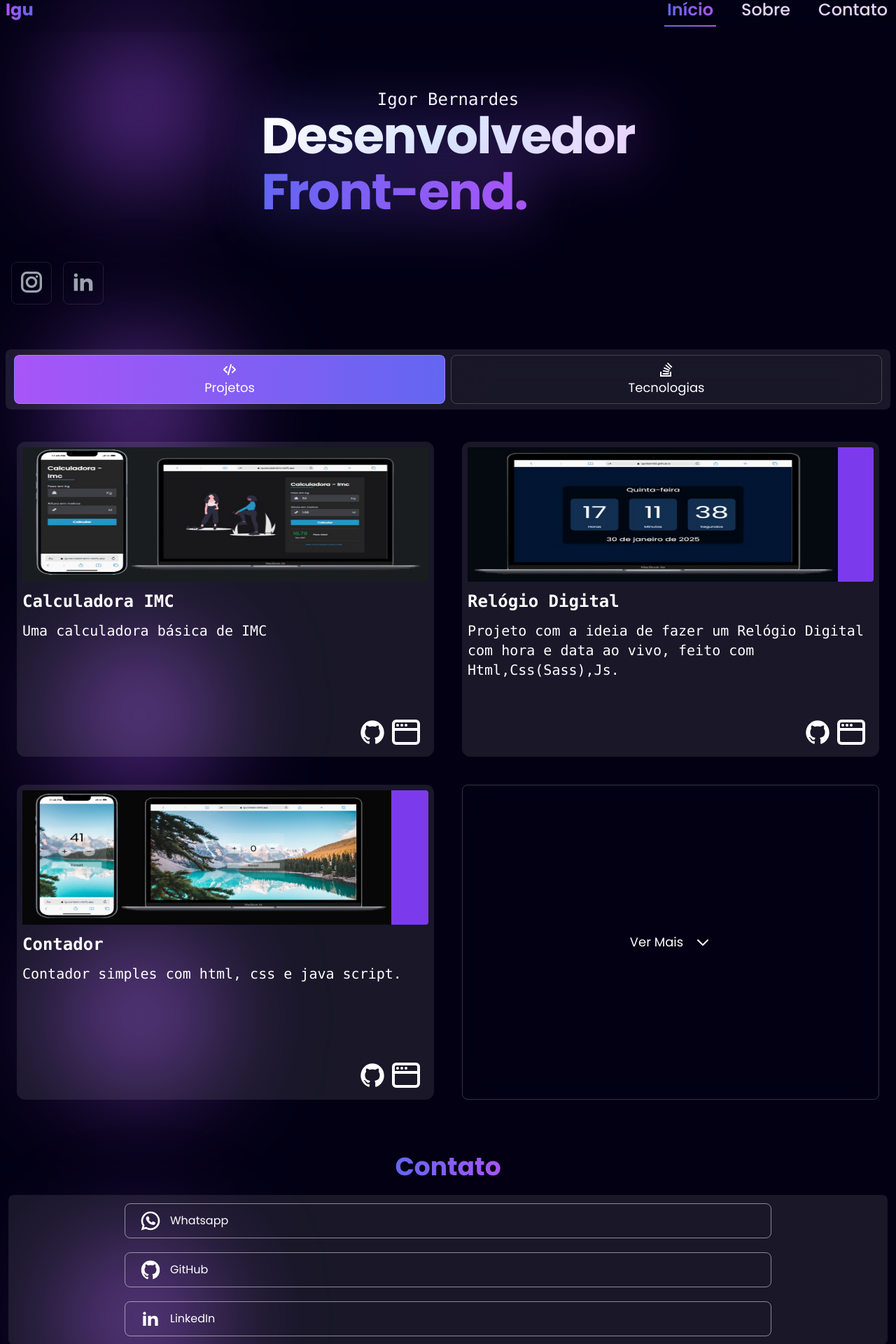
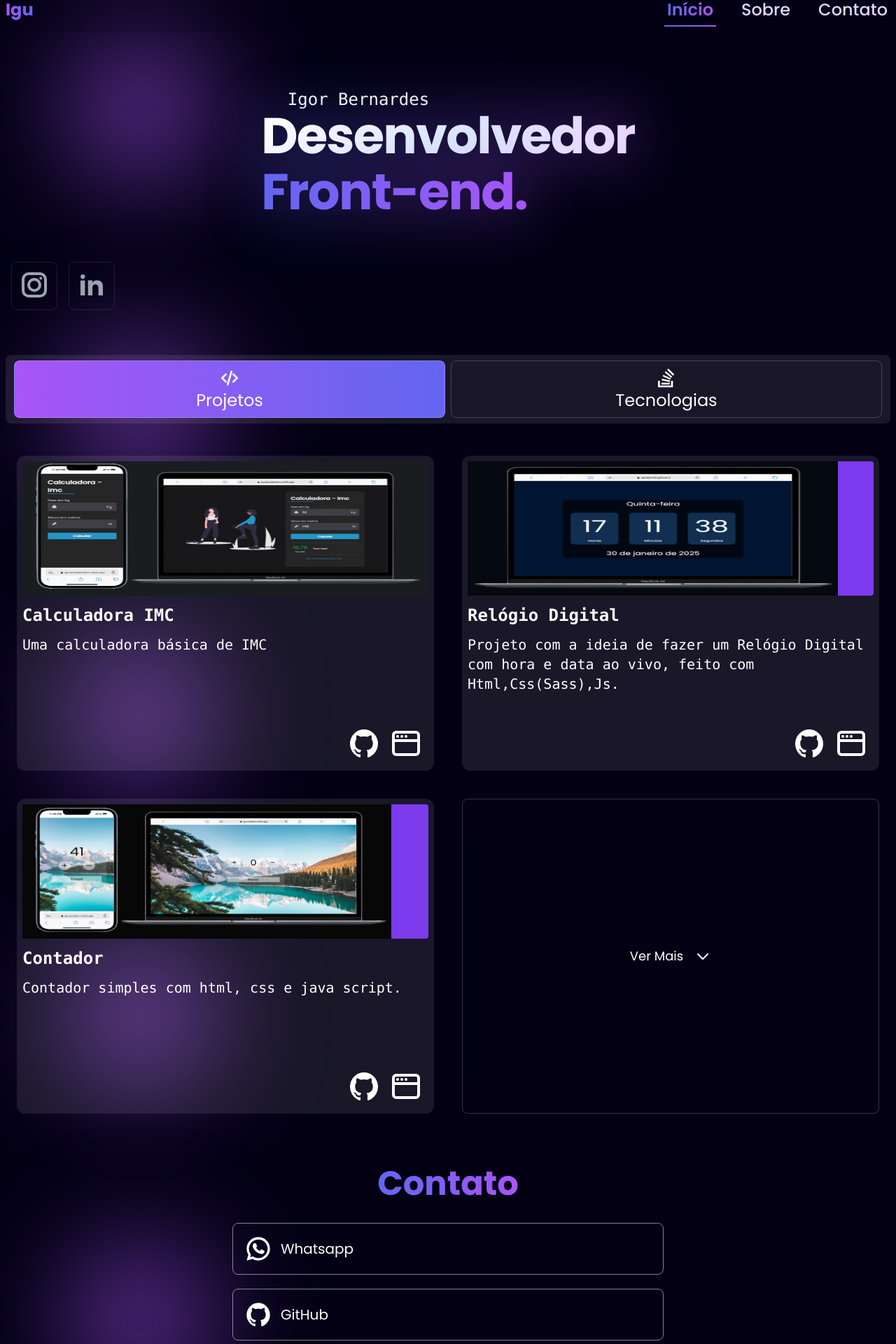
Before and after one commit to IgorBern02/portfolio_2025, a React (Vite) app: page / in a window 1280 px wide. Shown: the part 18-1938 px from the top of the page at 70% size. Built offline with nearby package versions, Linux system fonts and the light colour scheme.

Commit message:
responsivo para tablet feito

```diff
--- a/src/components/about.jsx
+++ b/src/components/about.jsx
@@ -22,11 +22,11 @@ const ModelAboutMe = memo(() => {
       className=" w-full gap-10 p-2 flex flex-col items-center justify-around"
       id="portfolio"
     >
-      <div className="w-full h-auto p-4 z-10  md:flex md:flex-col md:items-center md:justify-center">
-        <p className="text-lg font-mono font-medium text-white md:text-2xl ">
+      <div className="w-full h-auto p-4 z-10 md:flex md:flex-col md:items-center md:text-left ">
+        <p className="text-lg font-mono font-medium text-white md:text-2xl md:mr-64">
           Igor Bernardes
         </p>
-        <h1 className="text-5xl sm:text-6xl md:text-6xl lg:text-6xl xl:text-7xl font-bold tracking-tight">
+        <h1 className="text-6xl xl:text-7xl font-bold tracking-tight">
           <span className="relative inline-block">
             <span className="absolute -inset-2 bg-gradient-to-r from-[#6366f1] to-[#a855f7] blur-2xl opacity-20"></span>
 
@@ -49,7 +49,7 @@ const ModelAboutMe = memo(() => {
             <button className="group relative p-1">
               <svg
                 svg
-                class="w-10 h-10 text-gray-400 group-hover:text-white transition-colors"
+                class="w-10 h-10 text-gray-400 group-hover:text-white transition-colors md:w-12 md:h-12"
                 aria-hidden="true"
                 xmlns="http://www.w3.org/2000/svg"
                 width="24"
@@ -72,7 +72,7 @@ const ModelAboutMe = memo(() => {
           <a href="" target="_blank" rel="noopener noreferrer">
             <button className="group relative p-1">
               <svg
-                class="w-10 h-10 text-gray-400 group-hover:text-white transition-colors"
+                class="w-10 h-10 text-gray-400 group-hover:text-white transition-colors md:w-12 md:h-12"
                 aria-hidden="true"
                 xmlns="http://www.w3.org/2000/svg"
                 width="24"
--- a/src/components/contact.jsx
+++ b/src/components/contact.jsx
@@ -8,7 +8,7 @@ const contacts = [
     url: `https://api.whatsapp.com/send?phone=${numberWpp}`,
     img: (
       <svg
-        class="w-8 h-8 text-white"
+        class="w-8 h-8 text-white md:w-10 md:h-10"
         aria-hidden="true"
         xmlns="http://www.w3.org/2000/svg"
         width="24"
@@ -34,7 +34,7 @@ const contacts = [
     url: "https://github.com/IgorBern02",
     img: (
       <svg
-        class="w-8 h-8 text-white"
+        class="w-8 h-8 text-white md:w-10 md:h-10"
         aria-hidden="true"
         xmlns="http://www.w3.org/2000/svg"
         width="24"
@@ -55,7 +55,7 @@ const contacts = [
     url: "https://youtube.com",
     img: (
       <svg
-        class="w-8 h-8 text-white"
+        class="w-8 h-8 text-white md:w-10 md:h-10"
         aria-hidden="true"
         xmlns="http://www.w3.org/2000/svg"
         width="24"
@@ -81,20 +81,22 @@ const ModalContact = memo(() => {
       id="contato"
     >
       <div>
-        <h1 className="text-4xl font-bold  text-center bg-gradient-to-r from-[#6366f1] to-[#a855f7] bg-clip-text text-transparent">
+        <h1 className="text-4xl font-bold  text-center bg-gradient-to-r from-[#6366f1] to-[#a855f7] bg-clip-text text-transparent md:text-5xl">
           Contato
         </h1>
       </div>
-      <div className="w-full  h-full flex flex-col items-center p-3 gap-5 bg-bgProjetos rounded-lg mt-5">
+      <div className="w-full  h-full flex flex-col items-center p-3 gap-5 bg-bgProjetos rounded-lg mt-5 md:bg-transparent">
         {contacts.map((item) => (
-          <div className="w-3/4 h-auto flex flex-row items-center border border-white/50 rounded-lg">
+          <div className="w-3/4 h-auto flex flex-row items-center border border-white/50 rounded-lg md:w-2/4">
             <a
               href={item.url}
-              className="w-full h-full flex flex-row items-center gap-3 px-5 p-2"
+              className="w-full h-full flex flex-row items-center gap-3 px-5 p-2 md:p-4"
               target="_blank"
             >
-              <span>{item.img}</span>
-              <span className="text-base text-white">{item.name}</span>
+              <span className="text-3xl">{item.img}</span>
+              <span className="text-base text-white md:text-xl">
+                {item.name}
+              </span>
             </a>
           </div>
         ))}
--- a/src/components/footer.jsx
+++ b/src/components/footer.jsx
@@ -14,7 +14,7 @@ import React, { memo } from "react";
 const ModelFooter = memo(() => {
   return (
     <div className="bg-bgProjetos gap-3 text-white w-full h-auto py-5 flex flex-col items-center justify-center">
-      <p className="text-sm">©IgorBernardes</p>
+      <p className="text-sm md:text-lg">©IgorBernardes</p>
     </div>
   );
 });
--- a/src/components/header.jsx
+++ b/src/components/header.jsx
@@ -21,7 +21,7 @@ const MenuHamburguer = () => {
   };
 
   return (
-    <nav className="w-full h-14  flex flex-row items-center justify-end">
+    <nav className="w-full h-14 z-90 flex flex-row items-center justify-end">
       <h2 className="absolute left-5 text-2xl font-bold bg-gradient-to-r from-[#a855f7] to-[#6366f1] bg-clip-text text-transparent">
         Igu
       </h2>
@@ -33,7 +33,7 @@ const MenuHamburguer = () => {
           <div className="text-gray-300 hover:text-white z-10">
             {isOpen ? (
               <svg
-                className="w-10 h-10 text-white dark:text-white md:w-16 md:h-16"
+                className="w-10 h-10 text-white dark:text-white md:w-12 md:h-12"
                 aria-hidden="true"
                 xmlns="http://www.w3.org/2000/svg"
                 width="24"
@@ -51,7 +51,7 @@ const MenuHamburguer = () => {
               </svg>
             ) : (
               <svg
-                className="w-10 h-10 text-white dark:text-white md:w-16 md:h-16"
+                className="w-10 h-10 text-white dark:text-white md:w-12 md:h-12"
                 aria-hidden="true"
                 xmlns="http://www.w3.org/2000/svg"
                 width="24"
@@ -71,7 +71,7 @@ const MenuHamburguer = () => {
         </button>
       </div>
       <div className={`menu ${isOpen ? "open" : ""}  flex flex-col `}>
-        <ul className="text-xl text-white flex flex-col gap-5 h-auto w-full md:text-3xl bg-[#030014]">
+        <ul className="text-xl text-white flex flex-col gap-5 h-auto w-full md:text-2xl bg-[#030014]">
           <a
             href="#sobreMim"
             className={`w-full h-1/3 py-3 gradientMenu flex items-center ml-5 ${
@@ -81,7 +81,7 @@ const MenuHamburguer = () => {
             }`}
             onClick={(e) => handleClick(e, "#sobreMim")}
           >
-            <li className="w-full h-auto ">Sobre</li>
+            <li className="w-full h-auto">Sobre</li>
           </a>
           <a
             href="#portfolio"
--- a/src/components/projetos.jsx
+++ b/src/components/projetos.jsx
@@ -54,7 +54,7 @@ const ModalProjects = memo(({ projects, setBallCount }) => {
   };
 
   return (
-    <section className=" grid grid-cols-1 overflow-y-auto p-2 gap-10 text-white z-10  md:grid-cols-2">
+    <section className=" grid grid-cols-1 overflow-y-auto p-2 gap-10 text-white z-10 md:grid-cols-2">
       {projects.slice(0, showMore ? projects.length : 3).map((proj) => (
         <motion.div
           className="w-full h-auto bg-bgProjetos rounded-xl truncate flex flex-col p-2 gap-3  md:relative md:h-[450px]"
@@ -72,11 +72,11 @@ const ModalProjects = memo(({ projects, setBallCount }) => {
             </h1>
             <p className="font-mono text-base md:text-xl">{proj.desc}</p>
           </section>
-          <section className="flex flex-row justify-end items-center gap-2 md:absolute md:bottom-2 md:right-5 w-full">
+          <section className="flex flex-row justify-end items-center gap-2 md:absolute md:bottom-2 md:right-5 md:gap-4 w-full">
             <a href={proj.github} target="_blank">
               <button type="button">
                 <svg
-                  class="w-10 h-10 text-white dark:text-white"
+                  class="w-10 h-10 text-white md:w-12 md:h-12"
                   aria-hidden="true"
                   xmlns="http://www.w3.org/2000/svg"
                   width="24"
--- a/src/components/showcase.jsx
+++ b/src/components/showcase.jsx
@@ -131,10 +131,10 @@ const Navbar_showcase = memo(({ setBallCount }) => {
           }`}
           onClick={(event) => handleClick("projetos", event)}
         >
-          <a href="#" className="flex flex-col items-center">
+          <a href="#" className="flex flex-col items-center md:text-2xl">
             <span>
               <svg
-                className="w-6 h-6 text-white"
+                className="w-6 h-6 text-white md:w-8 md:h-8"
                 aria-hidden="true"
                 xmlns="http://www.w3.org/2000/svg"
                 width="24"
@@ -162,10 +162,10 @@ const Navbar_showcase = memo(({ setBallCount }) => {
           }`}
           onClick={(event) => handleClick("tecnologias", event)}
         >
-          <a href="#" className="flex flex-col items-center">
+          <a href="#" className="flex flex-col items-center md:text-2xl">
             <span>
               <svg
-                className="w-6 h-6 text-white"
+                className="w-6 h-6 text-white md:w-8 md:h-8"
                 aria-hidden="true"
                 xmlns="http://www.w3.org/2000/svg"
                 width="24"
--- a/src/components/skills.jsx
+++ b/src/components/skills.jsx
@@ -54,15 +54,15 @@ const tecno = [
 
 const ModalSkills = memo(({ tecno }) => {
   return (
-    <section className="w-full h-auto p-2 grid grid-cols-2  gap-5 z-40 md:grid-cols-4 xl:w-3/4 ">
+    <section className="w-full h-auto p-2 grid grid-cols-2 gap-5 z-40 md:grid-cols-4 xl:w-3/4 ">
       {tecno.map((tec) => (
-        <div className="w-30 h-30 bg-bgProjetos rounded-xl gap-2 p-3 flex flex-col items-center justify-center md:w-32 md:h-32 md:ml-5 xl:ml-20">
+        <div className="w-30 h-30 bg-bgProjetos rounded-xl gap-2 p-3 flex flex-col items-center justify-center md:w-32 md:h-32 md:ml-5 md:p-8 xl:ml-20">
           <img
             src={tec.icon}
             alt={tec.name}
             className="w-12 h-12 md:w-20 md:h-20"
           />
-          <p className="text-lg text-white ">{tec.name}</p>
+          <p className="text-lg text-white md:text-2xl">{tec.name}</p>
         </div>
       ))}
     </section>
```
